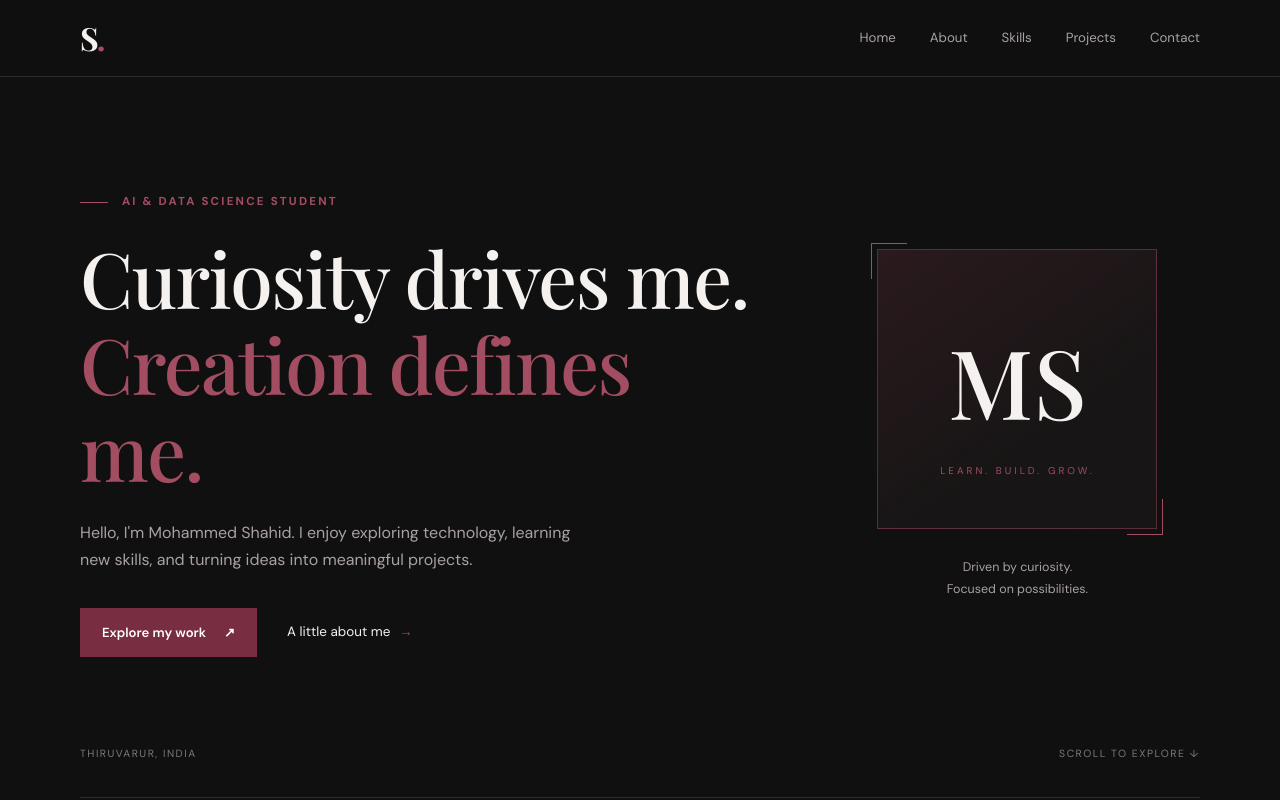
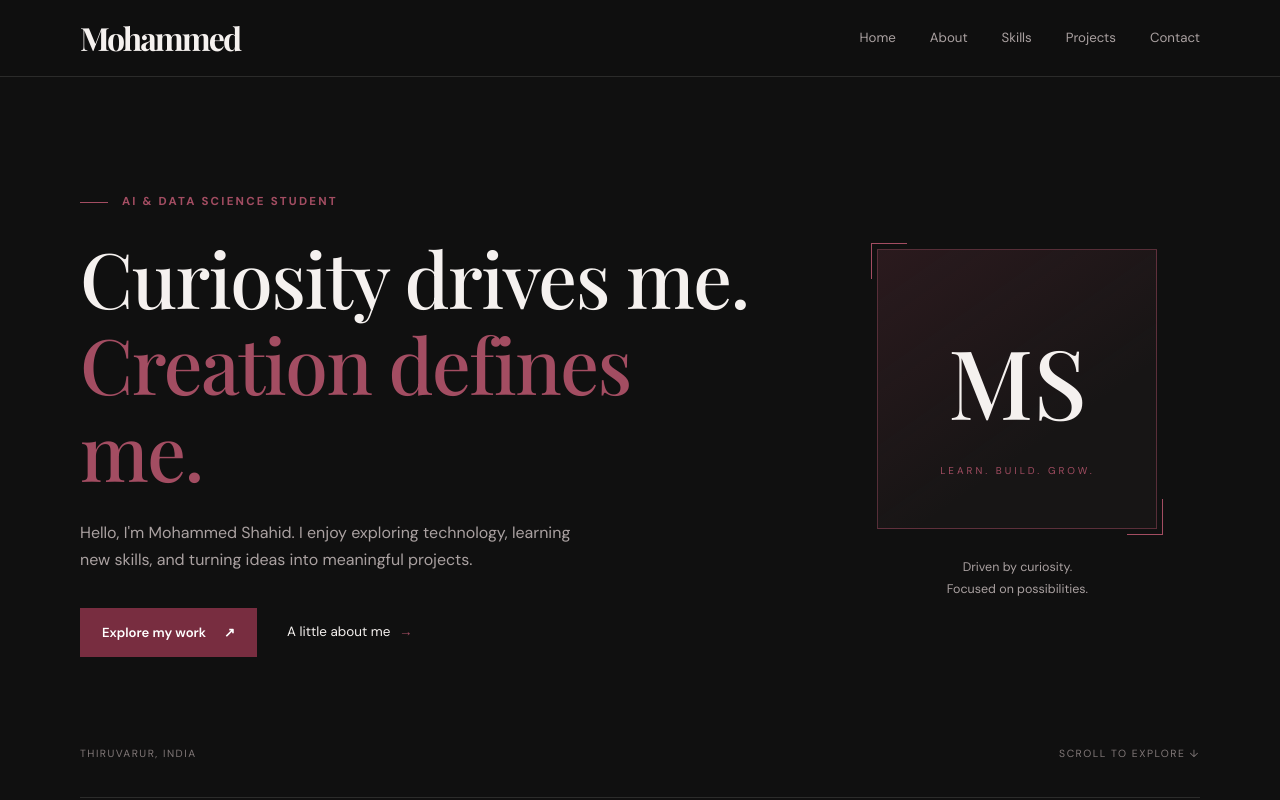
Before and after one commit to Mohammedshahid17/my-portfolio, a plain HTML site: page index.html in a window 1280 px wide. Shown: the top 800 px of the page. Drawn offline with nearby package versions, Linux system fonts and the light colour scheme.

Commit message:
Change logo name from 'S' to 'Mohammed'

```diff
--- a/index.html
+++ b/index.html
@@ -17,7 +17,7 @@
 
   <header class="site-header">
     <nav class="navbar">
-      <a href="#home" class="logo">S<span>.</span></a>
+      <a href="#home" class="logo">Mohammed</a>
 
       <button class="menu-toggle" id="menuToggle" aria-label="Open navigation" aria-expanded="false">
         <span></span><span></span>
@@ -220,7 +220,7 @@
   </main>
 
   <footer class="footer">
-    <a href="#home" class="logo">S<span>.</span></a>
+    <a href="#home" class="logo">Mohammed</a>
     <p>Designed with purpose. Built with curiosity.</p>
     <p>© <span id="year"></span> Mohammed Shahid</p>
   </footer>
```
